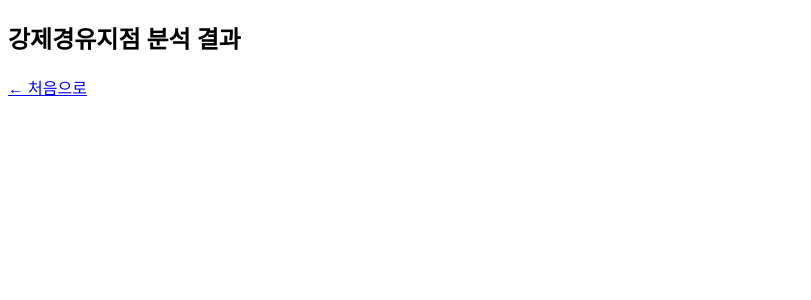
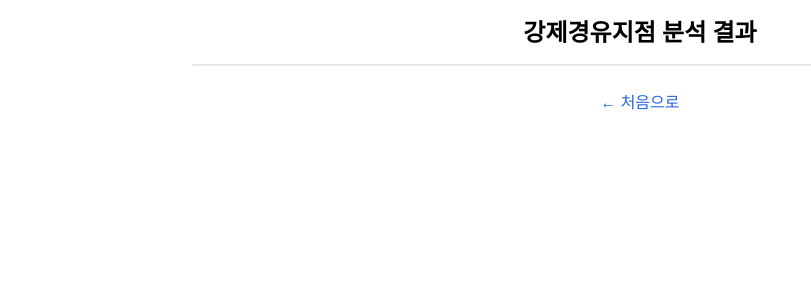
Before and after one commit to rlag-kssk/missing-person-flask, a Flask app: template templates/mandatory_result.html in a window 1280 px wide. Shown: the top 300 px of the page, without its empty margins (0-811 px from the left). Run offline with Flask 3, Linux system fonts and the light colour scheme; the template is opened without the code that fills it, so the values that code supplies are empty; some libraries are stand-ins or nearby versions.

Commit message:
Update mandatory_result.html

```diff
--- a/templates/mandatory_result.html
+++ b/templates/mandatory_result.html
@@ -1,7 +1,19 @@
 <!DOCTYPE html>
-<html><head><meta charset="utf-8"><title>강제경유지점 결과</title></head>
-<body>
-<h2>강제경유지점 분석 결과</h2>
-<div>{{ map_html|safe }}</div>
-<a href="/">← 처음으로</a>
-</body></html>
+<html lang="ko">
+<head>
+  <meta charset="UTF-8" />
+  <title>강제경유지점 결과</title>
+  <script src="https://cdn.tailwindcss.com"></script>
+</head>
+<body class="bg-white">
+  <div class="p-4 text-center">
+    <h2 class="text-2xl font-bold mb-4">강제경유지점 분석 결과</h2>
+    <div class="border rounded overflow-hidden shadow-md max-w-4xl mx-auto">
+      {{ map_html|safe }}
+    </div>
+    <div class="mt-6">
+      <a href="/" class="text-blue-600 hover:underline">← 처음으로</a>
+    </div>
+  </div>
+</body>
+</html>
```
